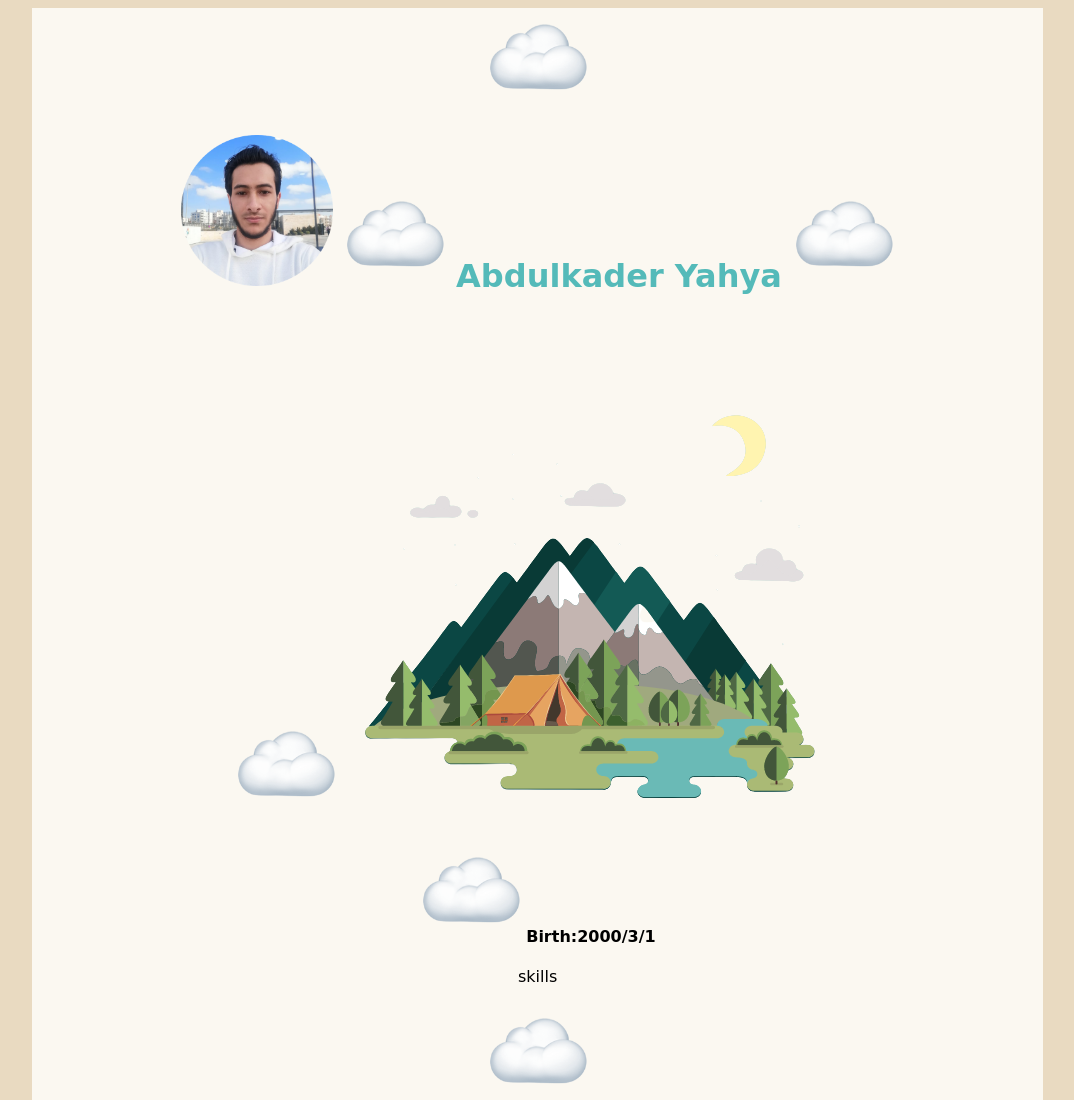
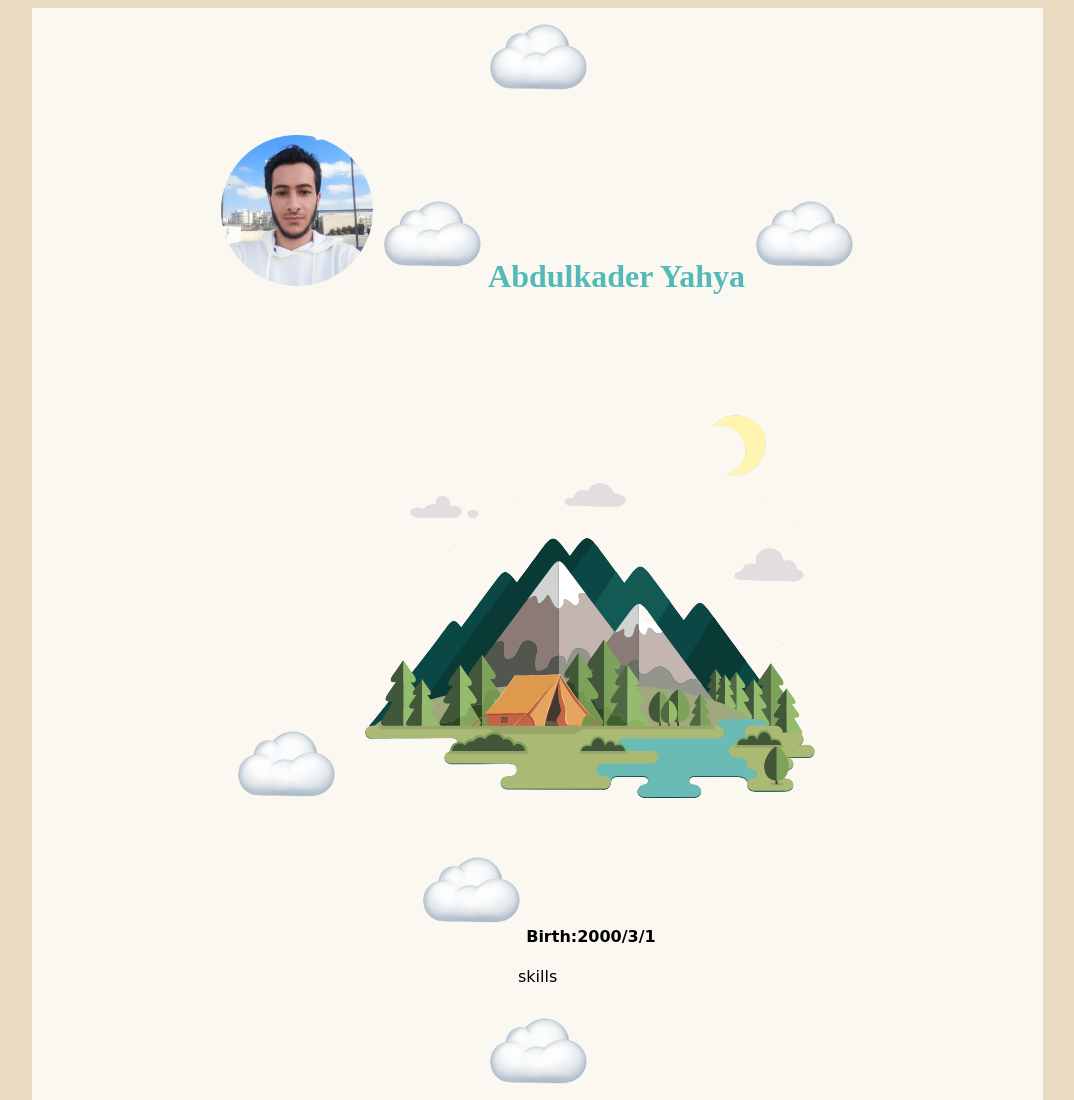
Before and after one commit to Abdulkaderr/cv, a plain HTML site: page index.html in a window 1280 px wide. Shown: the top 1100 px of the page, without its empty margins (96-1170 px from the left). Drawn offline with Linux system fonts and the light colour scheme.

Commit message:
Update index.html

```diff
--- a/index.html
+++ b/index.html
@@ -19,7 +19,7 @@
     <img width="10%" src="img\cloud.png" alt="cloud">
 <br>
 
-     <h1 class="bb" >  <img width="15%" src="img\my pict.png" alt="my profil"> <img width="10%" src="img\cloud.png" alt="cloud"> Abdulkader Yahya  <img width="10%" src="img\cloud.png" alt="cloud"></h1>  <img width="10%" src="img\cloud.png" alt="cloud">    <img  src="img\montain.png" alt="mountain">
+     <h1 class="cc" >  <img width="15%" src="img\my pict.png" alt="my profil"> <img width="10%" src="img\cloud.png" alt="cloud"> Abdulkader Yahya  <img width="10%" src="img\cloud.png" alt="cloud"></h1>  <img width="10%" src="img\cloud.png" alt="cloud">    <img  src="img\montain.png" alt="mountain">
         <h4 class="bb">  <img width="10%" src="img\cloud.png" alt="cloud">  Birth:2000/3/1   </h4>
 
 
```
